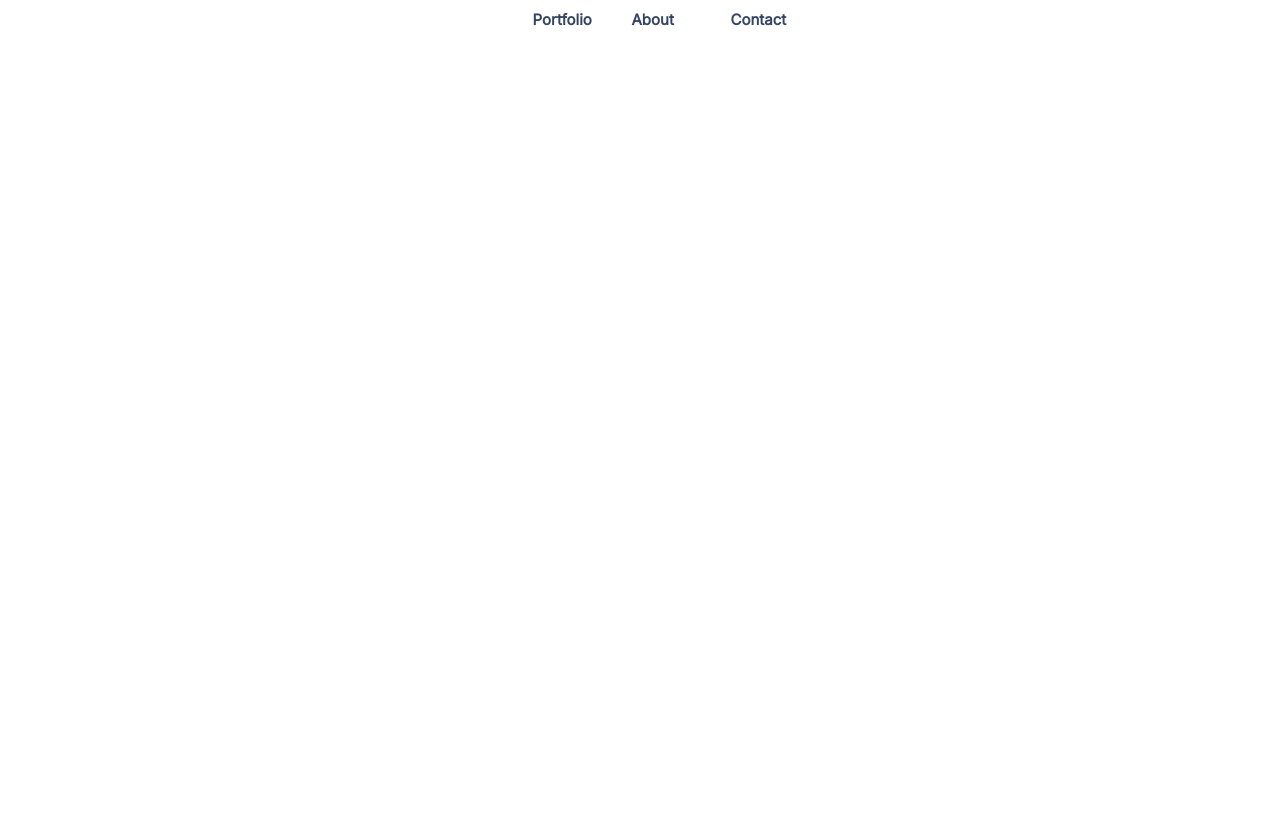
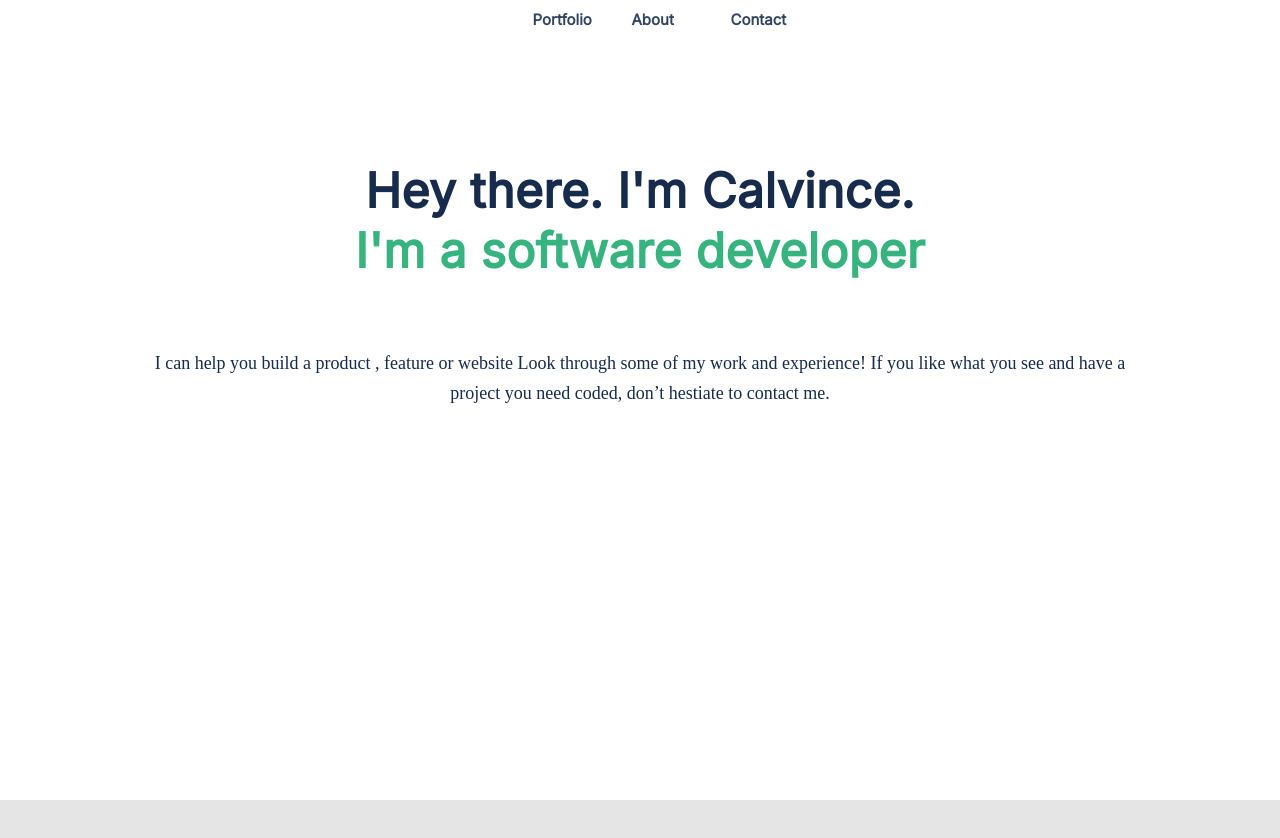
Before and after one commit to calvnce/portfolio, a plain HTML site: page public/index.html in a window 1280 px wide. Shown: the top 838 px of the page. After the commit the page ends 800 px from the top, so only its background shows below. Drawn offline with Linux system fonts and the light colour scheme.

Commit message:
Add headline section and the associated styling

```diff
--- a/public/css/main.css
+++ b/public/css/main.css
@@ -18,7 +18,7 @@ body {
 .container {
   position: relative;
   width: 100vw;
-  height: 3846px;
+  height: 100vh;
   background: #fff;
 }
 
@@ -57,3 +57,35 @@ a {
   text-decoration: none;
   color: #344563;
 }
+
+/* Headline section */
+
+.headline {
+  position: relative;
+  width: 100%;
+  height: 96px;
+  top: 161px;
+  font-family: 'Inter', sans-serif;
+  font-style: normal;
+  font-weight: 800;
+  font-size: 48px;
+  line-height: 60px;
+  text-align: center;
+  letter-spacing: 0.37px;
+  color: #172b4d;
+  margin: auto;
+}
+
+.headline p {
+  color: #36b37e;
+}
+
+.headline-description {
+  width: 80%;
+  height: 96px;
+  font-size: 18px;
+  text-align: center;
+  color: #172b4d;
+  margin: 252px auto 0 auto;
+  line-height: 30px;
+}
--- a/public/index.html
+++ b/public/index.html
@@ -13,6 +13,7 @@
 </head>
 <body>
  <div class="container">
+
   <!-- Navigation section -->
    <nav id="TopNavigation">
      <ul id="ItemNavigation">
@@ -28,6 +29,22 @@
      </ul>
    </nav><!-- END Navigation section -->
 
+   <!-- Headline section -->
+   <section>
+    <div class="headline">
+     <h1>
+      <b>Hey there. I'm Calvince.</b>
+     </h1>
+     <p>I'm a software developer</p>
+    </div>
+    <div class="headline-description">
+     <p>
+       I can help you build a product , feature or website Look through some of my work and experience! If you like what you
+       see and have a project you need coded,
+       don’t hestiate to contact me.
+     </p>
+    </div>
+   </section>
  </div>
 
 </body>
```
